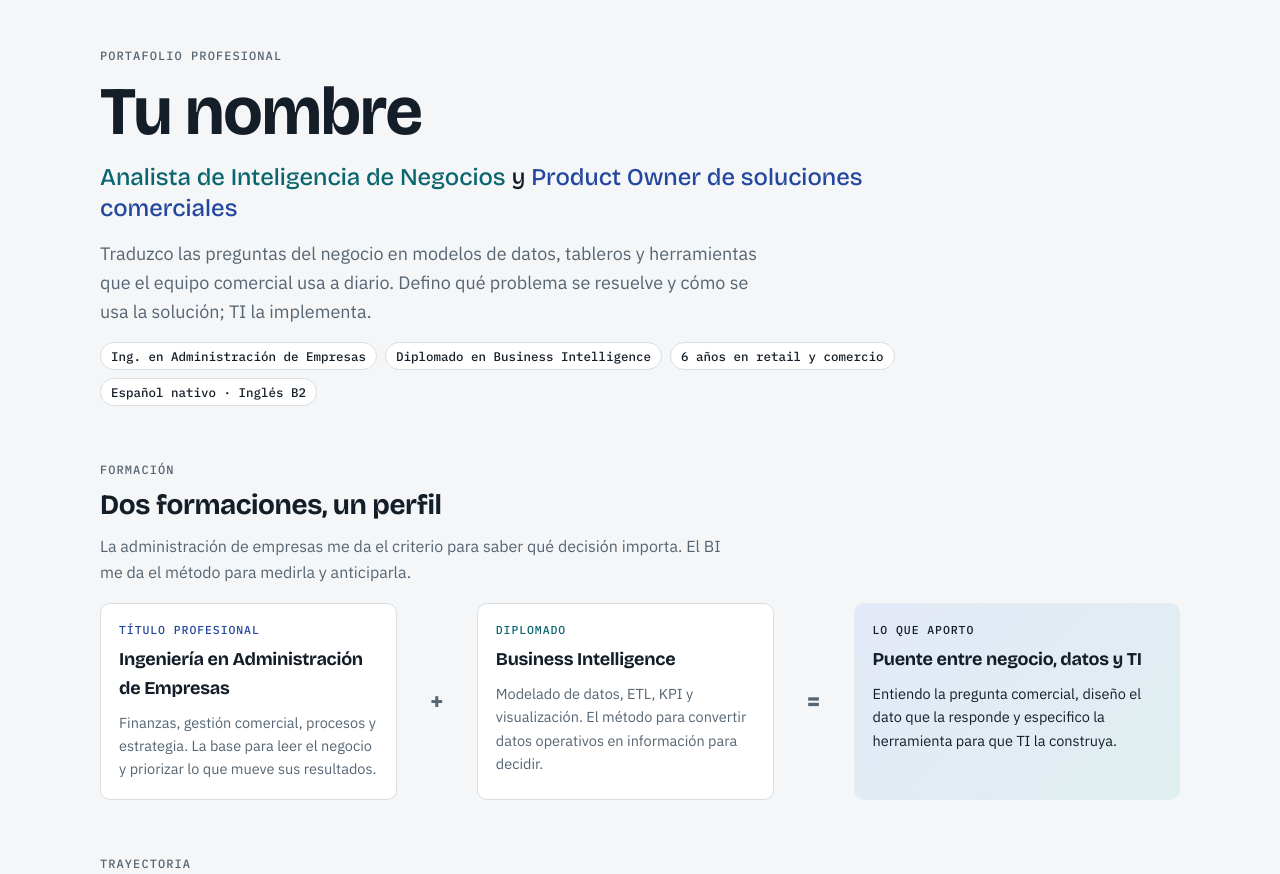
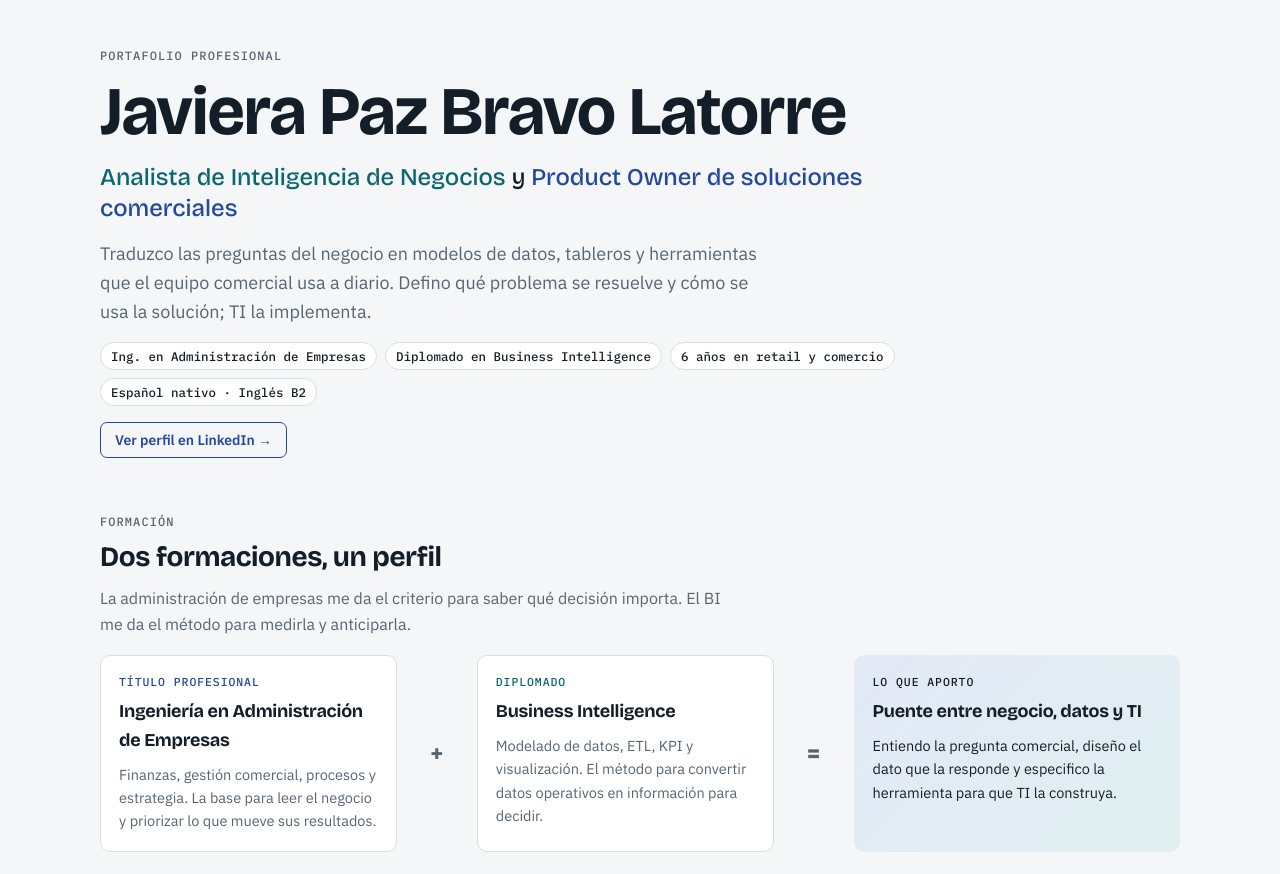
Before and after one commit to javierabravopl6-beep/iPhone, a plain HTML site: page index.html in a window 1280 px wide. Shown: the top 874 px of the page. Drawn offline with nearby package versions, Linux system fonts and the light colour scheme.

Commit message:
Agrega nombre y enlace a LinkedIn en el perfil
Co-Authored-By: Claude Opus 5.5 <noreply@anthropic.com>
Claude-Session: https://claude.ai/code/session_01V7v9f5FYrDFRwZJgzMDAUy

```diff
--- a/index.html
+++ b/index.html
@@ -42,6 +42,8 @@ section{display:flex;flex-direction:column;gap:18px}
 .hero .role .d{color:var(--data)} .hero .role .p{color:var(--prod)}
 .hero .thesis{font-size:18px;color:var(--muted);max-width:62ch}
 .facts{display:flex;flex-wrap:wrap;gap:8px}
+.cta{display:inline-flex;font:600 14px var(--f-body);color:var(--prod);border:1px solid var(--prod);border-radius:7px;padding:8px 14px;text-decoration:none}
+.cta:hover{background:var(--prod-soft)}
 .fact{font:500 12.5px var(--f-mono);border:1px solid var(--line);background:var(--surface);padding:5px 10px;border-radius:999px}
 
 /* Formation: two degrees converge */
@@ -121,7 +123,7 @@ footer{border-top:1px solid var(--line);padding-top:18px;color:var(--muted);font
 <div class="wrap">
   <header class="hero">
     <div class="eyebrow">Portafolio profesional</div>
-    <h1 id="nombre">Tu nombre</h1>
+    <h1 id="nombre">Javiera Paz Bravo Latorre</h1>
     <p class="role"><span class="d">Analista de Inteligencia de Negocios</span> y <span class="p">Product Owner de soluciones comerciales</span></p>
     <p class="thesis">Traduzco las preguntas del negocio en modelos de datos, tableros y herramientas que el equipo comercial usa a diario. Defino qué problema se resuelve y cómo se usa la solución; TI la implementa.</p>
     <div class="facts">
@@ -130,6 +132,7 @@ footer{border-top:1px solid var(--line);padding-top:18px;color:var(--muted);font
       <span class="fact">6 años en retail y comercio</span>
       <span class="fact">Español nativo · Inglés B2</span>
     </div>
+    <div><a class="cta" href="https://www.linkedin.com/in/javiera-paz-bravo-latorre-61280717b">Ver perfil en LinkedIn →</a></div>
   </header>
 
   <section aria-labelledby="f-title">
@@ -212,5 +215,5 @@ footer{border-top:1px solid var(--line);padding-top:18px;color:var(--muted);font
     </div>
   </section>
 
-  <footer><span>Portafolio y herramientas construidos con IA generativa.</span><span>Idiomas: español nativo · inglés B2</span></footer>
+  <footer><span>Javiera Paz Bravo Latorre · <a href="https://www.linkedin.com/in/javiera-paz-bravo-latorre-61280717b">LinkedIn</a> · Portafolio y herramientas construidos con IA generativa.</span><span>Idiomas: español nativo · inglés B2</span></footer>
 </div>
```
Also changed, not shown: 1 other file.
